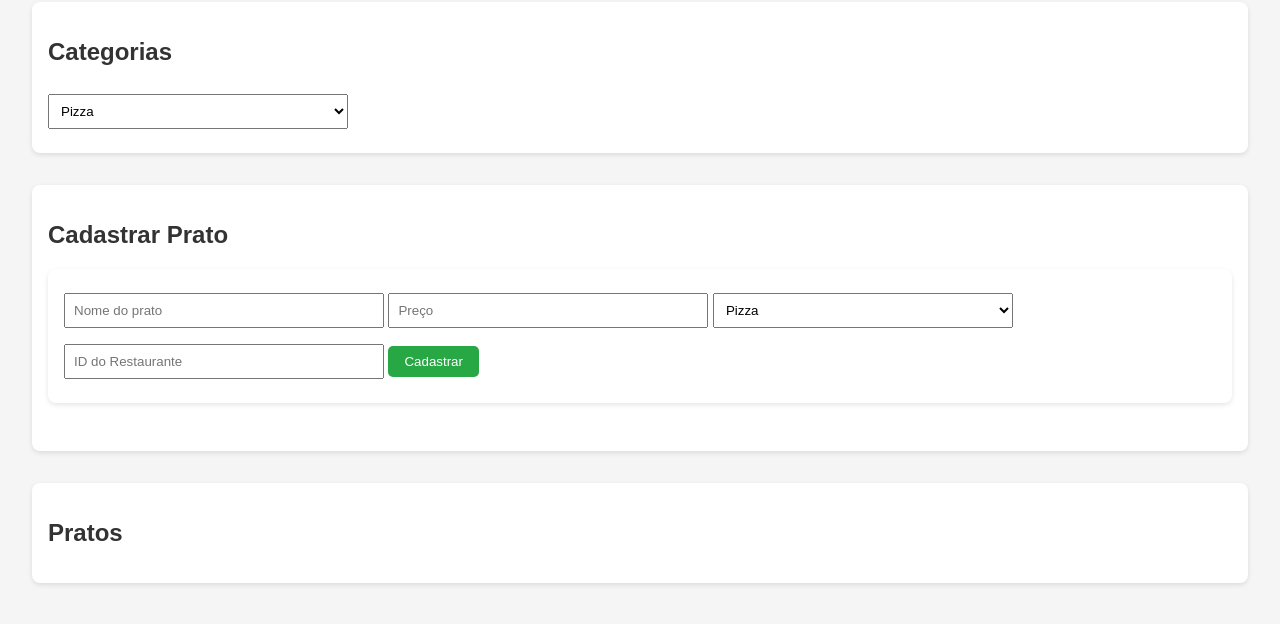
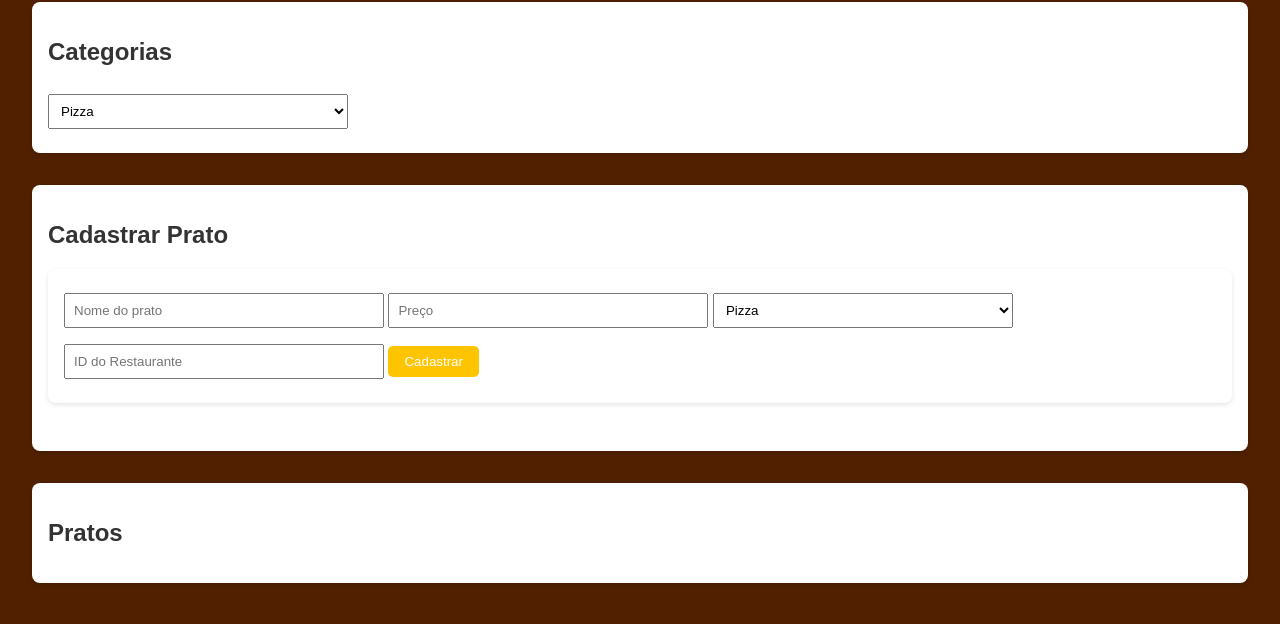
Before and after one commit to Migs1510/Oh-meu-deus, a website: page index.html in a window 1280 px wide. Shown: the part 88-712 px from the top of the page. Drawn offline with Linux system fonts and the light colour scheme.

Commit message:
Update style.css

```diff
--- a/style.css
+++ b/style.css
@@ -1,7 +1,7 @@
 body {
     font-family: Arial, sans-serif;
     margin: 2rem;
-    background: #f5f5f5;
+    background: rgb(80, 32, 0);
   }
   h1, h2 {
     color: #333;
@@ -21,7 +21,7 @@ body {
   }
   button {
     padding: 0.5rem 1rem;
-    background: #28a745;
+    background: #ffc400;
     color: white;
     border: none;
     border-radius: 5px;
```
